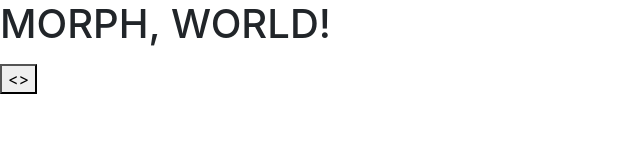
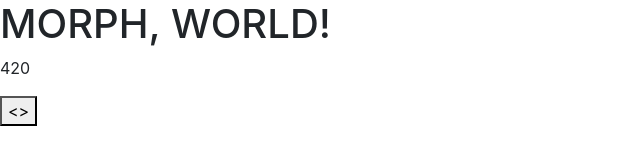
Before and after one commit to dragoiMorph/gh-pages-first-try, a plain HTML site: page index.html in a window 1280 px wide. Shown: the whole page, without its empty margins (0-640 px from the left). Drawn offline with nearby package versions, Linux system fonts and the light colour scheme.

Commit message:
added js stuff

```diff
--- a/index.html
+++ b/index.html
@@ -15,12 +15,12 @@
 <body>
 <main>
     <h1>MORPH, WORLD!</h1>
-    <p id="Number"></p>
+    <p id="Number">0</p>
     <button onclick="ButtonStuff()">&lt&gt</button>
 </main>
 <!-- JAVASCRIPT -->
     <script>
-        let numberVar = document.getElementById(Number);
+        const numberVar = document.getElementById('Number');
         let randoVar = 420;
         numberVar.innerHTML = randoVar;
         function ButtonStuff() {
```
